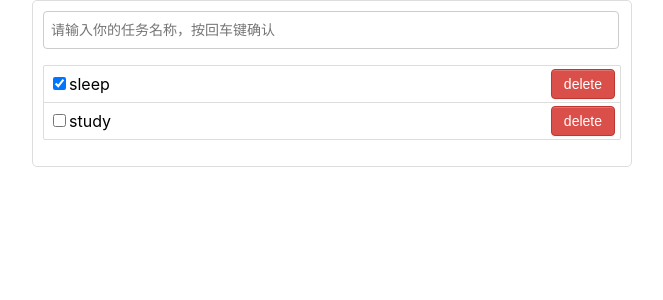
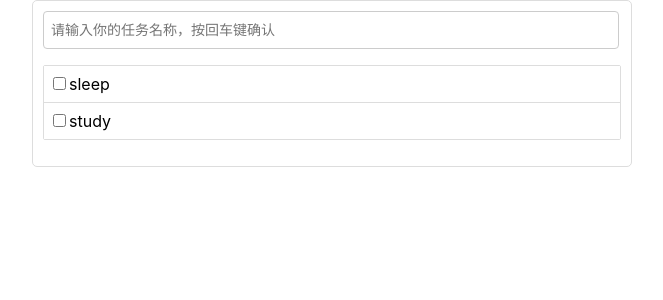
Before and after one commit to hi25779/TodoList, a React (Create React App) app: page / in a window 1280 px wide. Shown: the top 300 px of the page, without its empty margins (308-971 px from the left). Built offline with nearby package versions, Linux system fonts and the light colour scheme.

Commit message:
add mouse action

```diff
--- a/src/component/Item/index.jsx
+++ b/src/component/Item/index.jsx
@@ -3,15 +3,25 @@ import "./index.css"
 
 export default class Item extends React.Component {
 
+  state = {
+    mouse: false
+  }
+  handleMouse = (flag)=>{
+    return() => {
+      this.setState({mouse:flag})
+    }
+  }
+
   render() {
     const {item} = this.props
+    const {mouse} = this.state
     return(
-      <li>
+      <li style={{background: mouse ? '#ddd' : 'white'}} defaultChecked={item.isDone} onMouseEnter={this.handleMouse(true)} onMouseLeave={this.handleMouse(false)}>
         <label>
-          <input type={"checkbox"} defaultChecked={item.isDone}/>
+          <input type={"checkbox"} />
           <span>{item.name}</span>
         </label>
-        <button className="btn btn-danger">delete</button>
+        <button className="btn btn-danger" style={{display: mouse ? 'block' :'none'}}>delete</button>
       </li>
     )
   }
```
